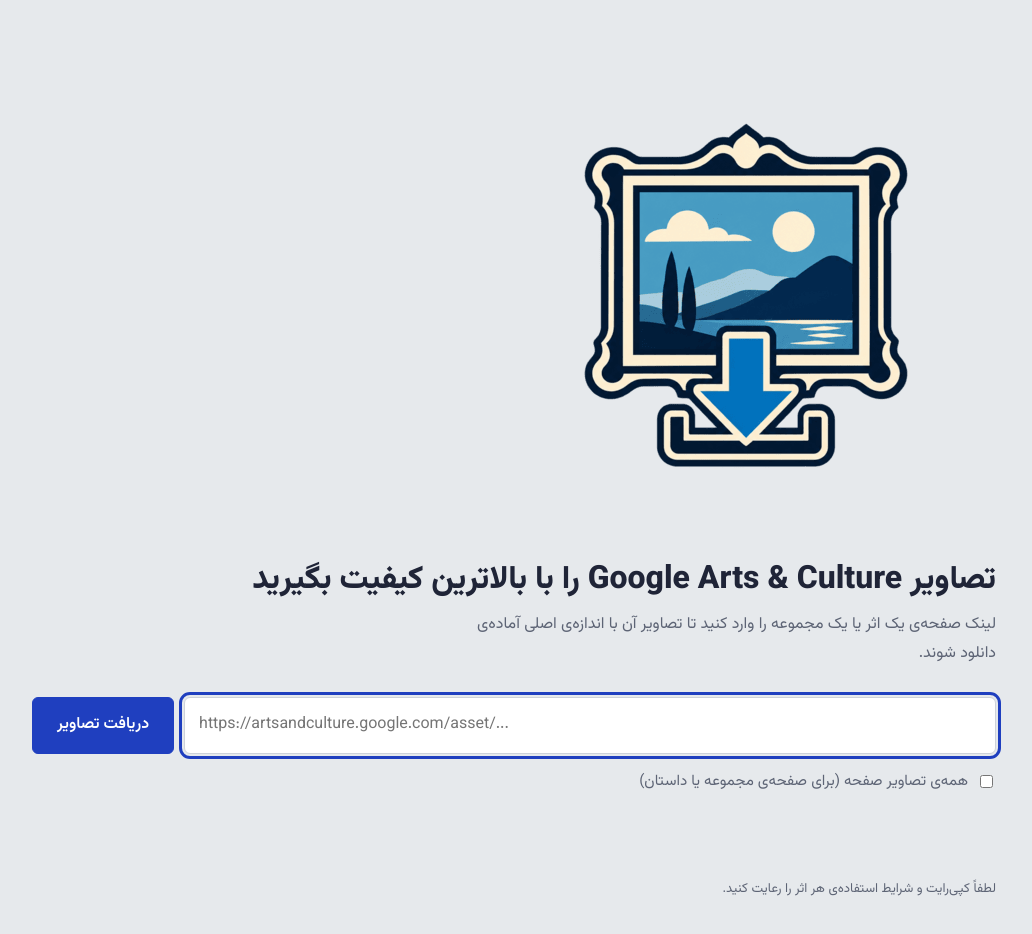
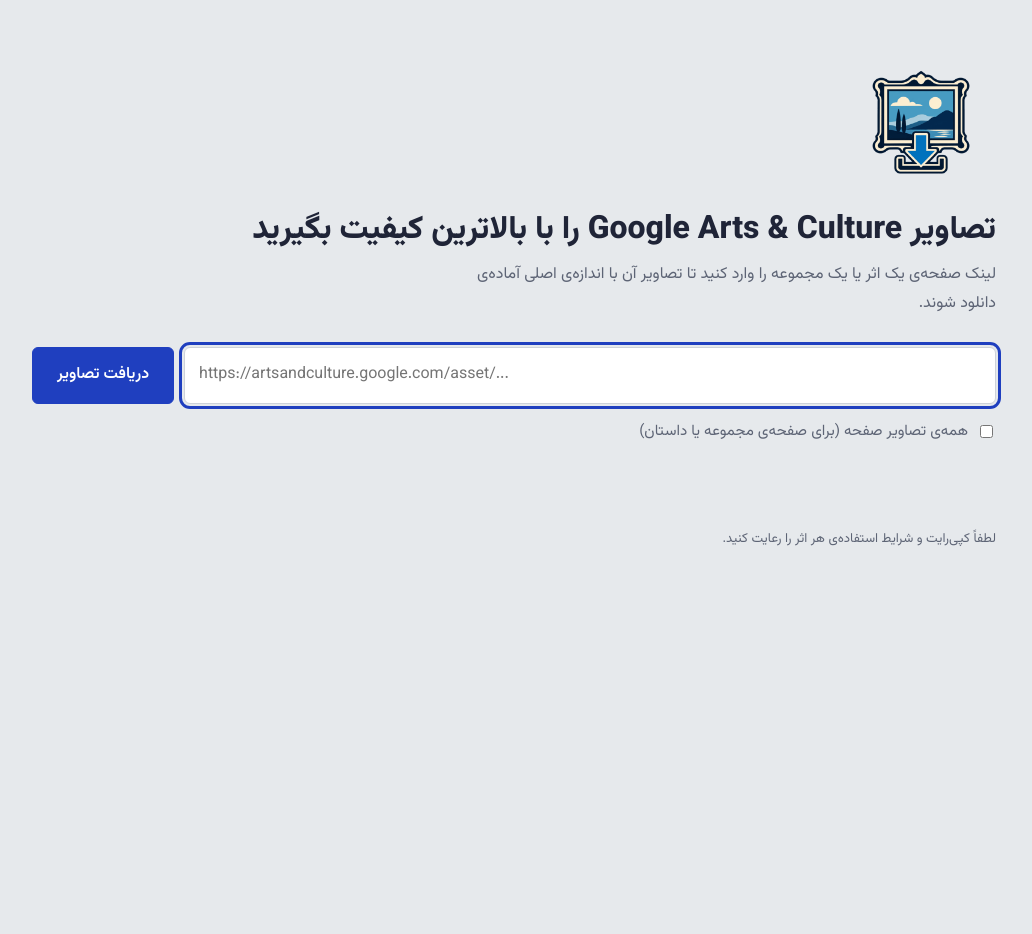
Before and after one commit to seenknight/Artsdownloader, a plain HTML site: page public/index.html in a window 1280 px wide. Shown: the whole page, without its empty margins (126-1158 px from the left). After the commit the page ends 800 px from the top, so only its background shows below. Drawn offline with Linux system fonts and the light colour scheme.

Commit message:
Fix typo in image height CSS property

```diff
--- a/public/index.html
+++ b/public/index.html
@@ -15,7 +15,7 @@
   * { box-sizing:border-box; }
   body { margin:0; background:var(--wall); color:var(--ink); font-family:Vazirmatn, Tahoma, "Segoe UI", sans-serif; line-height:1.8; }
   .wrap { max-width:1000px; margin:0 auto; padding:48px 18px 72px; }
-  .wrap img {heigh:150px;}
+  .wrap img {height:150px;}
   h1 { font-size:clamp(1.7rem, 5vw, 2rem); font-weight:800; line-height:1.3; margin:0 0 10px; }
   .sub { color:var(--muted); margin:0 0 28px; max-width:60ch; }
   .row { display:flex; gap:10px; flex-wrap:wrap; }
```
